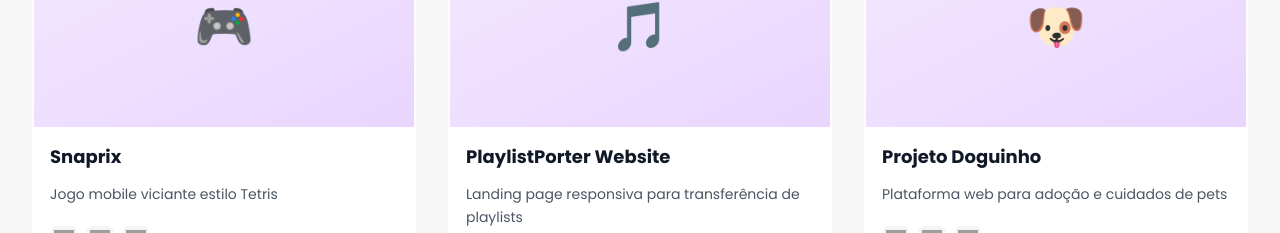
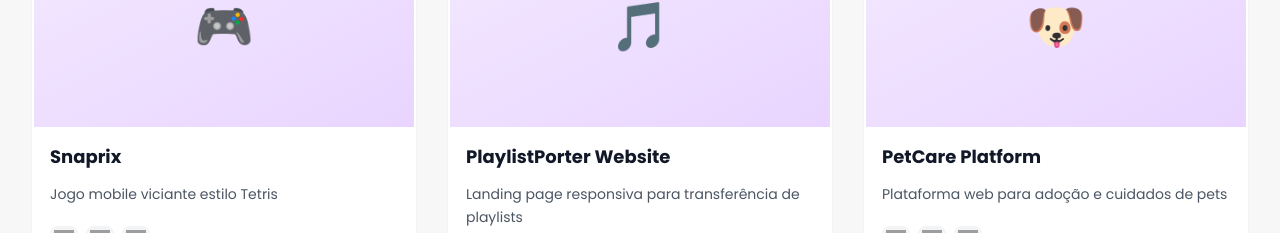
Before and after one commit to MariaEduardaaf/Portifolio, a Vue app: page / in a window 1280 px wide. Shown: the part 3352-3585 px from the top of the page. Built offline with nearby package versions, Linux system fonts and the light colour scheme; grey boxes are pictures that could not be loaded.

Commit message:
refactor: rename project to more professional title
- Changed 'Projeto Doguinho' to 'PetCare Platform'
- More professional and descriptive name for portfolio presentation
- Maintains same functionality and links
- Better represents the platform's purpose for pet adoption and care

```diff
--- a/src/components/ProjectsSection.vue
+++ b/src/components/ProjectsSection.vue
@@ -272,7 +272,7 @@ const projects = ref([
     },
     {
         id: 6,
-        title: 'Projeto Doguinho',
+        title: 'PetCare Platform',
         shortDescription: 'Plataforma web para adoção e cuidados de pets',
         tags: ['HTML', 'CSS', 'JavaScript'],
         githubUrl: 'https://github.com/MariaEduardaaf/projeto-doguinho',
```
